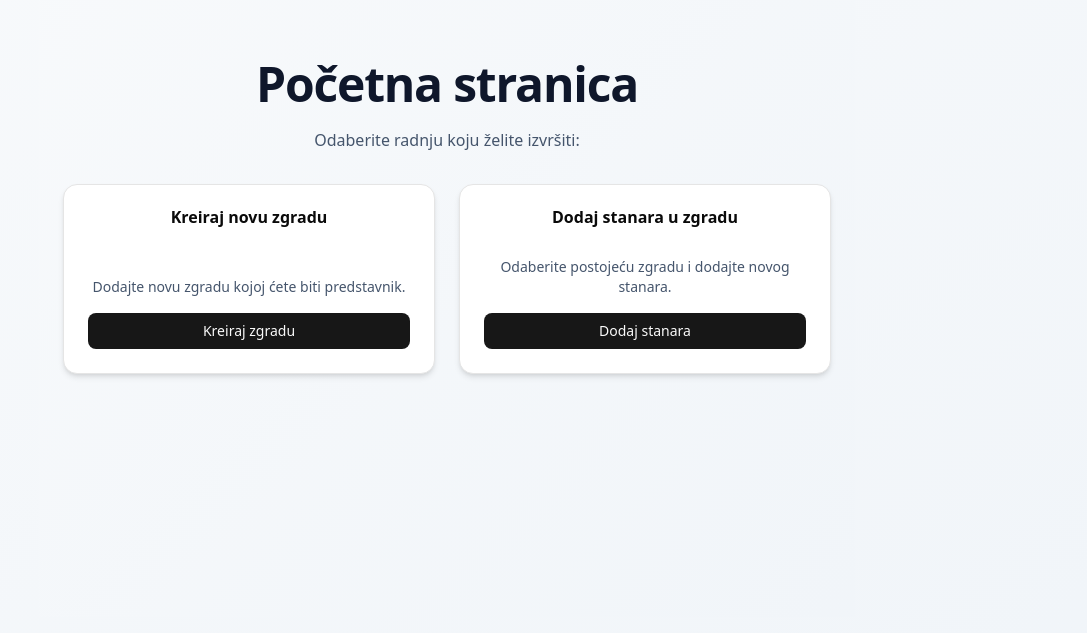
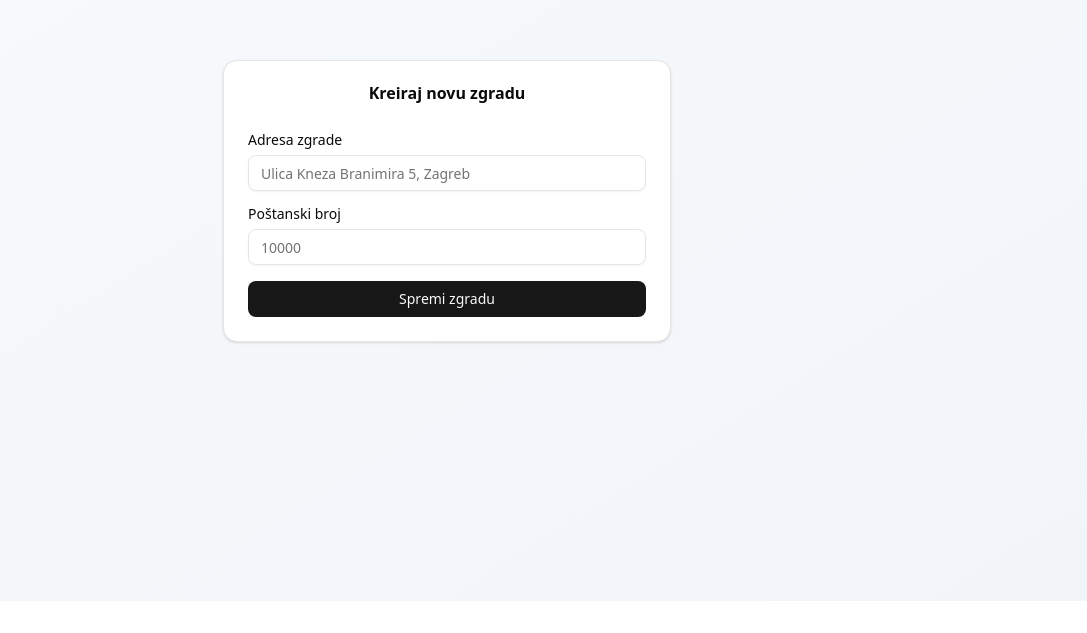
Before and after one commit to svebaa/homefix-bumbari, a Next.js app: page /register/representative in a window 1280 px wide. Shown: the part 199-832 px from the top of the page, without its empty margins (193-1280 px from the left). After the commit the page ends 800 px from the top, so only its background shows below. Built offline with nearby package versions, Linux system fonts and the light colour scheme.

Commit message:
napravljeni osnovni page-ovi za registraciju [2]

```diff
--- /dev/null
+++ b/app/(auth)/register/contractor/page.js
@@ -0,0 +1,96 @@
+"use client";
+
+import { useState } from "react";
+import { useRouter } from "next/navigation";
+import { Card, CardHeader, CardTitle, CardContent } from "@/components/ui/card";
+import { Input } from "@/components/ui/input";
+import { Label } from "@/components/ui/label";
+import { Button } from "@/components/ui/button";
+
+export default function RegisterContractorPage() {
+  const router = useRouter();
+  const [form, setForm] = useState({
+    ime: "",
+    kontakt: "",
+    opis: "",
+  });
+  const [error, setError] = useState(null);
+
+  const handleChange = (e) => {
+    setForm({ ...form, [e.target.name]: e.target.value });
+  };
+
+  const handleSubmit = (e) => {
+    e.preventDefault();
+
+    if (!form.ime.trim() || !form.kontakt.trim() || !form.opis.trim()) {
+      setError("Molimo ispunite sva polja.");
+      return;
+    }
+
+    console.log("Majstor registriran:", form);
+
+    // Ovdje će ići poziv prema Supabase-u kasnije
+    // npr. supabase.from("contractors").insert([{ ...form, user_id: user.id }])
+
+    setError(null);
+    setForm({ ime: "", kontakt: "", opis: "" });
+
+    // ✅ Nakon uspješne registracije vodi na dashboard
+    router.push("/dashboard");
+  };
+
+  return (
+      <Card className="w-full max-w-lg text-center">
+        <CardHeader>
+          <CardTitle>Osnovni podaci</CardTitle>
+        </CardHeader>
+        <CardContent>
+          <form onSubmit={handleSubmit} className="space-y-4 text-left">
+            <div className="space-y-2">
+              <Label htmlFor="ime">Naziv obrta ili ime i prezime</Label>
+              <Input
+                id="ime"
+                name="ime"
+                placeholder="'Sever-trade' / Ivan Horvat"
+                value={form.ime}
+                onChange={handleChange}
+              />
+            </div>
+
+            <div className="space-y-2">
+              <Label htmlFor="kontakt">Kontakt</Label>
+              <Input
+                id="kontakt"
+                name="kontakt"
+                placeholder="Primjer: 091 555 3333"
+                value={form.kontakt}
+                onChange={handleChange}
+              />
+            </div>
+
+            <div className="space-y-2">
+              <Label htmlFor="opis">Opis specijalizacije</Label>
+              <Input
+                id="opis"
+                name="opis"
+                placeholder="Vodoinstalater, Električar, Stolar..."
+                value={form.opis}
+                onChange={handleChange}
+              />
+            </div>
+
+            {error && (
+              <div className="text-sm text-red-500 bg-red-50 p-3 rounded-md">
+                {error}
+              </div>
+            )}
+
+            <Button type="submit" className="w-full">
+              Spremi podatke
+            </Button>
+          </form>
+        </CardContent>
+      </Card>
+  );
+}
--- a/app/(auth)/register/representative/add-tenant/page.js
+++ /dev/null
@@ -1,88 +0,0 @@
-"use client";
-
-import { useState } from "react";
-import { Card, CardHeader, CardTitle, CardContent } from "@/components/ui/card";
-import { Label } from "@/components/ui/label";
-import { Input } from "@/components/ui/input";
-import { Button } from "@/components/ui/button";
-
-export default function DodajStanaraPage() {
-  // state varijable
-  const [zgrada, setZgrada] = useState(""); // adresa zgrade
-  const [stanar, setStanar] = useState(""); // email stanara
-  const [poruka, setPoruka] = useState(null);
-
-  const handleSubmit = (e) => {
-    e.preventDefault();
-
-    // validacija da polja nisu prazna
-    if (!zgrada.trim() || !stanar.trim()) {
-      setPoruka("Molimo unesite adresu zgrade i e-mail stanara.");
-      return;
-    }
-
-    // simulacija slanja na backend
-    console.log(`Zgrada: ${zgrada}`);
-    console.log(`Stanar: ${stanar}`);
-    console.log("Provjera u bazi...");
-
-    // ovdje će backend kasnije provjeriti:
-    // - postoji li zgrada u bazi
-    // - postoji li korisnik s tim emailom
-    // - ako oba postoje, povezat će ih
-
-    setPoruka(
-      `Zahtjev poslan: pokušaj dodavanja stanara "${stanar}" u zgradu "${zgrada}".`
-    );
-
-    // očisti inpute
-    setZgrada("");
-    setStanar("");
-  };
-
-  return (
-    <Card className="w-full max-w-lg text-center">
-      <CardHeader>
-        <CardTitle>Dodaj stanara u zgradu</CardTitle>
-      </CardHeader>
-      <CardContent>
-        <form onSubmit={handleSubmit} className="space-y-6">
-
-          {/* ADRESA ZGRADE */}
-          <div className="text-left space-y-2">
-            <Label htmlFor="zgrada">Adresa zgrade</Label>
-            <Input
-              id="zgrada"
-              type="text"
-              placeholder="Ulica Kneza Branimira 5"
-              value={zgrada}
-              onChange={(e) => setZgrada(e.target.value)}
-            />
-          </div>
-
-          {/* STANAR */}
-          <div className="text-left space-y-2">
-            <Label htmlFor="stanar">Stanar (e-mail)</Label>
-            <Input
-              id="stanar"
-              type="text"
-              placeholder="ivan.horvat@gmail.com"
-              value={stanar}
-              onChange={(e) => setStanar(e.target.value)}
-            />
-          </div>
-
-          {poruka && (
-            <div className="text-sm text-green-700 bg-green-50 p-3 rounded-md">
-              {poruka}
-            </div>
-          )}
-
-          <Button type="submit" className="w-full">
-            Spremi
-          </Button>
-        </form>
-      </CardContent>
-    </Card>
-  );
-}
--- a/app/(auth)/register/representative/page.js
+++ b/app/(auth)/register/representative/page.js
@@ -1,52 +1,85 @@
 "use client";
 
-import Link from "next/link";
+import { useRouter } from "next/navigation";
+import { useState } from "react";
 import { Card, CardHeader, CardTitle, CardContent } from "@/components/ui/card";
+import { Input } from "@/components/ui/input";
+import { Label } from "@/components/ui/label";
 import { Button } from "@/components/ui/button";
 
-export default function PredstavnikDashboard() {
+export default function KreirajZgraduPage() {
+  const router = useRouter();
+
+  // state varijable
+  const [adresa, setAdresa] = useState("");
+  const [error, setError] = useState(null);
+  const [posBroj, setPosBroj] = useState("");
+
+  // funkcija koja se poziva na submit
+  const handleSubmit = (e) => {
+    e.preventDefault(); // spriječi refresh stranice
+
+    if (!adresa.trim()) {
+      setError("Molimo unesite adresu zgrade.");
+      return;
+    }
+
+    if (!posBroj.trim()) {
+      setError("Molimo unesite poštanski broj.");
+      return;
+    }
+
+    // ovdje bi inače išao poziv prema serveru (Supabase)
+    console.log("Zgrada spremljena:", adresa);
+
+    setAdresa(""); // očisti polje
+    setPosBroj("");
+    setError(null); // očisti grešku
+
+    router.push("/dashboard"); // idi na dashboard nakon uspjeha
+  };
+
   return (
-    <div className="flex flex-col items-center justify-center min-h-screen p-6 bg-gradient-to-br from-slate-50 to-slate-100 dark:from-slate-900 dark:to-slate-800">
-      <div className="text-center mb-8">
-        <h1 className="text-5xl font-bold tracking-tight text-slate-900 dark:text-white sm:text-5xl">
-          Početna stranica
-        </h1>
-        <p className="text-slate-600 dark:text-slate-300 mt-5">
-          Odaberite radnju koju želite izvršiti:
-        </p>
-      </div>
+      <Card className="w-full max-w-md text-center">
+        <CardHeader>
+          <CardTitle>Kreiraj novu zgradu</CardTitle>
+        </CardHeader>
+        <CardContent>
+          <form onSubmit={handleSubmit} className="space-y-4">
+            <div className="space-y-2 text-left">
+              <Label htmlFor="adresa">Adresa zgrade</Label>
+              <Input
+                id="adresa"
+                type="text"
+                placeholder="Ulica Kneza Branimira 5, Zagreb"
+                value={adresa}
+                onChange={(e) => setAdresa(e.target.value)}
+              />
+            </div>
 
-      <div className="grid grid-cols-1 md:grid-cols-2 gap-6 w-full max-w-3xl">
-        {/* KARTICA 1 - KREIRAJ ZGRADU */}
-        <Card className="flex flex-col justify-between text-center shadow-md hover:shadow-lg transition">
-          <CardHeader>
-            <CardTitle>Kreiraj novu zgradu</CardTitle>
-          </CardHeader>
-          <CardContent>
-            <p className="text-sm text-slate-600 dark:text-slate-300 mb-4">
-              Dodajte novu zgradu kojoj ćete biti predstavnik.
-            </p>
-            <Link href="representative\add-building">
-              <Button className="w-full">Kreiraj zgradu</Button>
-            </Link>
-          </CardContent>
-        </Card>
+            <div className="space-y-2 text-left">
+              <Label htmlFor="posBroj">Poštanski broj</Label>
+              <Input
+                id="posBroj"
+                type="text"
+                placeholder="10000"
+                value={posBroj}
+                onChange={(e) => setPosBroj(e.target.value)}
+              />
+            </div>
 
-        {/* KARTICA 2 - DODAJ STANARA */}
-        <Card className="flex flex-col justify-between text-center shadow-md hover:shadow-lg transition">
-          <CardHeader>
-            <CardTitle>Dodaj stanara u zgradu</CardTitle>
-          </CardHeader>
-          <CardContent>
-            <p className="text-sm text-slate-600 dark:text-slate-300 mb-4">
-              Odaberite postojeću zgradu i dodajte novog stanara.
-            </p>
-            <Link href="representative\add-tenant">
-              <Button className="w-full">Dodaj stanara</Button>
-            </Link>
-          </CardContent>
-        </Card>
-      </div>
-    </div>
+            {error && (
+              <div className="text-sm text-red-500 bg-red-50 p-3 rounded-md">
+                {error}
+              </div>
+            )}
+
+            <Button type="submit" className="w-full">
+              Spremi zgradu
+            </Button>
+          </form>
+        </CardContent>
+      </Card>
+
   );
 }
--- a/app/choose-role/page.js
+++ b/app/choose-role/page.js
@@ -1,11 +1,12 @@
 "use client"
 
+import { useRouter } from "next/navigation";
 import { Button } from "@/components/ui/button"
 import { Card, CardContent, CardHeader, CardTitle } from "@/components/ui/card"
-import Link from "next/link"
 import { useState } from "react"
 
 export default function ChooseRolePage() {
+  const router = useRouter()
   const [loading, setLoading] = useState(false)
   const [error, setError] = useState(null)
 
@@ -17,6 +18,15 @@ export default function ChooseRolePage() {
       setError("Došlo je do pogreške prilikom odabira uloge.")
       setLoading(false)
     }
+
+    if (role === "predstavnik") {
+      router.push("/register/representative") // ✅ idi na rutu
+    } else if (role === "majstor") {
+      router.push("/register/contractor")
+    } else if (role === "stanar") {
+      router.push("/dashboard")
+    }
+
   }
 
   return (
@@ -38,7 +48,7 @@ export default function ChooseRolePage() {
             Stanar
           </Button>
           <Button onClick={() => handleSelect("predstavnik")} disabled={loading}>
-            <Link href="/register/representative">Predstavnik stanara</Link>
+            Predstavnik stanara
           </Button>
         </div>
 
--- a/lib/actions/auth-actions.js
+++ b/lib/actions/auth-actions.js
@@ -37,7 +37,7 @@ export async function signup(formData) {
     }
 
     revalidatePath("/", "layout");
-    redirect("/dashboard");
+    redirect("/choose-role");
 }
 
 export async function logout() {
--- a/lib/supabase/middleware.js
+++ b/lib/supabase/middleware.js
@@ -30,15 +30,15 @@ export async function updateSession(request) {
   }
 
   // If user is logged in and trying to access auth pages, redirect to dashboard
-  if (
-    user &&
-    (request.nextUrl.pathname.startsWith('/login') ||
-      request.nextUrl.pathname.startsWith('/register'))
-  ) {
-    const url = request.nextUrl.clone()
-    url.pathname = '/dashboard'
-    return NextResponse.redirect(url)
-  }
+  // if (
+  //   user &&
+  //   (request.nextUrl.pathname.startsWith('/login') ||
+  //     request.nextUrl.pathname.startsWith('/register'))
+  // ) {
+  //   const url = request.nextUrl.clone()
+  //   url.pathname = '/dashboard'
+  //   return NextResponse.redirect(url)
+  // }
 
   return supabaseResponse
 }
```
Also changed, not shown: app/(auth)/register/representative/add-building/page.js (deleted, +0 -62 lines), app/(auth)/register/tenant/page.js (deleted).
